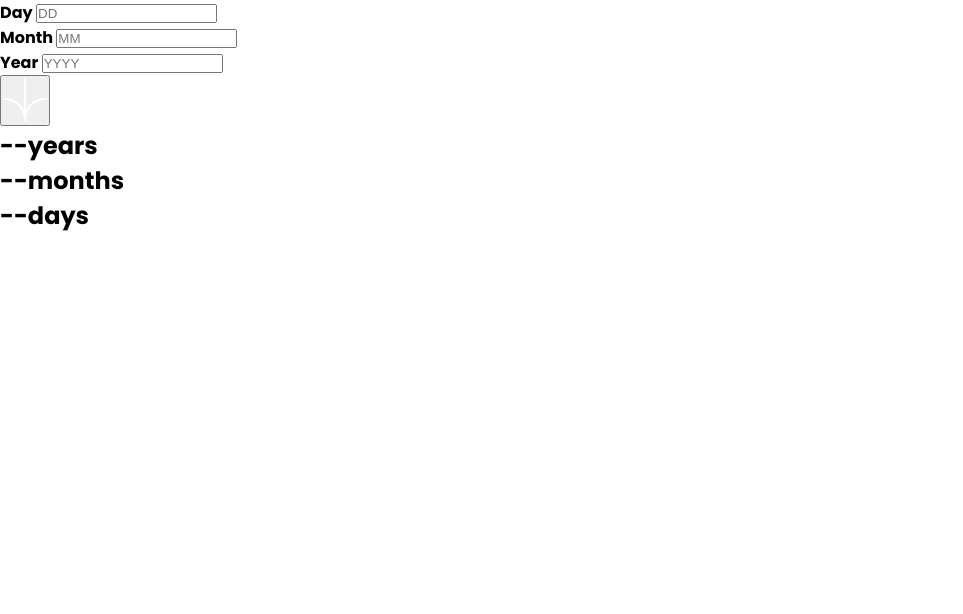
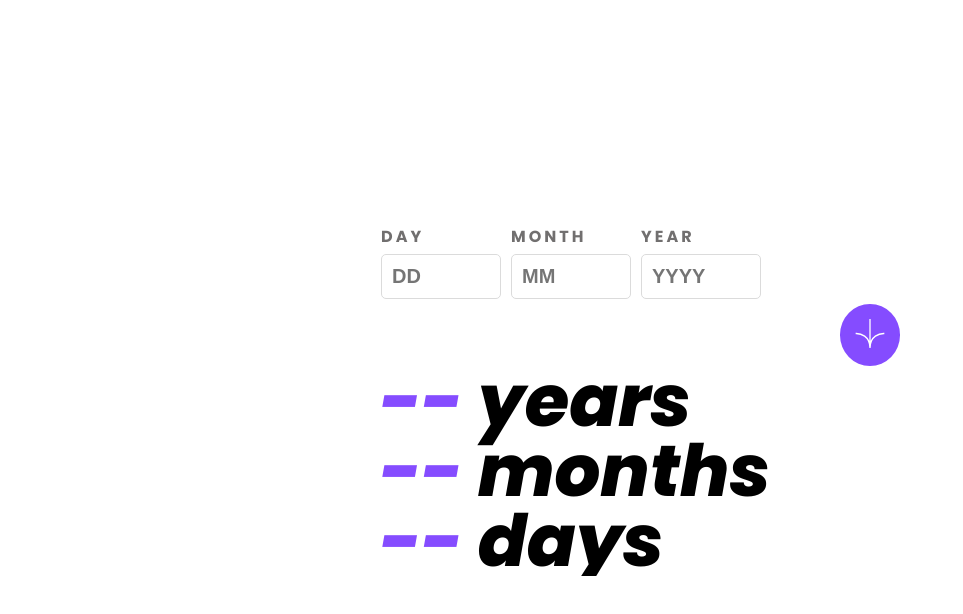
Before and after one commit to juanCruzCalderon/frontend-mentor__age-calculator-app, a plain HTML site: page index.html in a window 1280 px wide. Shown: the whole page, without its empty margins (0-963 px from the left). Drawn offline with Linux system fonts and the light colour scheme.

Commit message:
Estilos CSS

```diff
--- a/index.html
+++ b/index.html
@@ -20,25 +20,28 @@
       <div class="inputs">
         <div class="input-container">
           <span>Day</span>
-          <input type="text" name="dia" placeholder="DD">
+          <input autocomplete="off" type="text" name="dia" placeholder="DD">
+          <span class="hidden "></span>
         </div>
         <div class="input-container">
           <span>Month</span>
-          <input type="text" name="mes" placeholder="MM">
+          <input autocomplete="off" type="text" name="mes" placeholder="MM">
+          <span class="hidden "></span>
         </div>
         <div class="input-container">
           <span>Year</span>
-          <input type="text" name="anio" placeholder="YYYY">
+          <input autocomplete="off" type="text" name="anio" placeholder="YYYY">
+          <span class="hidden "></span>
         </div>
       </div>
 
-      <button type="submit"><img src="./assets/images/icon-arrow.svg" alt="action"></button>
+      <button type="submit" class="submit"><img src="./assets/images/icon-arrow.svg" alt="action"></button>
     </form>
 
     <section class="result">
-      <h2 class="result__text"><span class="result__text">--</span>years</h2>
-      <h2 class="result__text"><span class="result__text">--</span>months</h2>
-      <h2 class="result__text"><span class="result__text">--</span>days</h2>
+      <h2 class="result__text"><span class="result__span year">--</span> years</h2>
+      <h2 class="result__text"><span class="result__span month">--</span> months</h2>
+      <h2 class="result__text"><span class="result__span day">--</span> days</h2>
     </section>
   </main>
 
--- a/style.css
+++ b/style.css
@@ -5,8 +5,103 @@
 }
 
 :root{
-
+    --color-primary:hsl(259, 100%, 65%);
+    --color-danger:hsl(0, 100%, 67%);
+    --color-white: hsl(0, 0%, 100%);
+    --color-off-white:hsl(0, 0%, 94%);
+    --color-grey:hsl(0, 0%, 86%);
+    --color-smokey:hsl(0, 1%, 44%);
+    --color-off-black:hsl(0, 0%, 8%);
 }
 body{
     font-family: 'Poppins', sans-serif;
+
+    min-height: 100vh;
+    display: flex;
+    flex-direction: column;
+    justify-content: center;
+    align-content: center;
 }
+.container{
+    overflow: hidden;
+    width: 80%;
+    margin: auto;
+    max-width: 300px;
+
+}
+.form{
+    display: flex;
+    flex-direction: column;
+    align-items: center;
+}
+.form input{
+    width: 100%;
+    padding: 10px;
+    border:1px solid var(--color-grey);
+    font-size: 20px;
+    font-weight: bold;
+    border-radius: 5px;
+    margin: 5px 0;
+}
+.form input:focus{
+    outline: 1px solid var(--color-primary);
+}
+.inputs{
+    padding: 0 1px;
+    display: flex;
+    flex-direction: row;
+    gap: 10px;
+    align-self: flex-start;
+}
+.input-container{
+    max-width: 120px;
+}
+.input-container span{
+    color: var(--color-smokey);
+    text-transform: uppercase;
+    font-weight: 400;
+    letter-spacing: 3px;
+}
+.result__span{
+    color: var(--color-primary);
+}
+.submit{
+    background-color: var(--color-primary);
+    border: none;
+    padding: 15px;
+    border-radius: 50%;
+    margin: 30px 0 40px;
+    transition: background-color .2s ;
+}
+.submit:hover{
+    cursor: pointer;
+    background-color: var(--color-off-black);
+}
+.submit img{
+    width: 30px;
+}
+
+.result{
+    line-height: 48px;
+    font-size: 32px;
+    font-weight: 800;
+    font-style: italic;
+}
+.hidden{
+    visibility: hidden;
+}
+
+@media screen and (min-width: 600px) {
+    .container{
+        max-width: 520px;
+    }
+    .submit{
+        margin: 0;
+        align-self: flex-end;
+    }
+    .result{
+        font-size: 48px;
+        line-height: 70px;
+    }
+
+}
```
